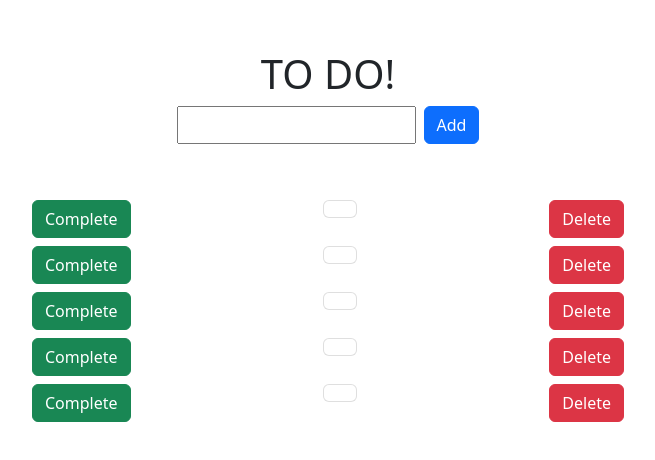
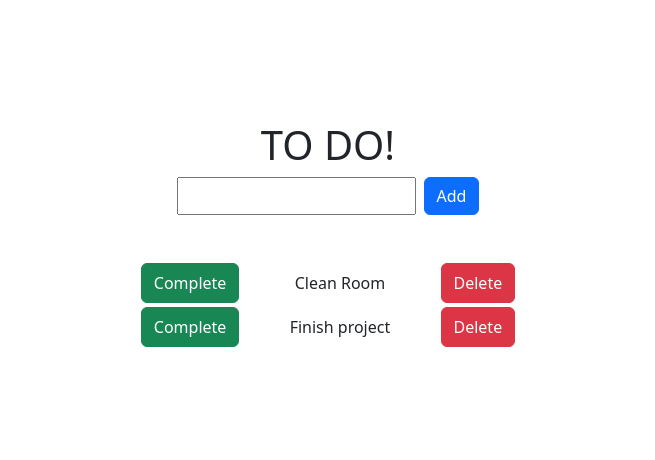
Before and after one commit to alexGalvan0/react-todo, a React (Create React App) app in the folder app/: page / in a window 1280 px wide. Shown: the part 164-624 px from the top of the page, without its empty margins (312-967 px from the left). Built offline with nearby package versions, Linux system fonts and the light colour scheme.

Commit message:
added dayjs

```diff
--- a/app/package.json
+++ b/app/package.json
@@ -4,6 +4,7 @@
   "private": true,
   "dependencies": {
     "bootstrap": "^5.2.2",
+    "dayjs": "^1.11.5",
     "react": "^18.2.0",
     "react-dom": "^18.2.0",
     "react-scripts": "5.0.1"
--- a/app/src/App.js
+++ b/app/src/App.js
@@ -1,3 +1,6 @@
+import { useState } from 'react'
+import dayJs from 'dayjs'
+
 import Input from './components/Input';
 import List from './components/List';
 
@@ -5,8 +8,13 @@ import List from './components/List';
 function App (){
 
 //State
-
-
+const task = {
+    text:'',
+    status:'',
+    created:'',
+    updated:'',
+    id:'',
+}
 
 
     return(
--- a/app/src/components/Item.js
+++ b/app/src/components/Item.js
@@ -4,14 +4,14 @@ function Item({title}) {
 
 
   return (
-    <div className="container-fluid mt-2">
+    <div className="container-fluid mb-1">
       <div className="row">
         <div className="col d-flex justify-content-between">
           <button className="btn btn-success">Complete</button>
-          <ul className="list-group">
-            <li className="list-group-item">{title}</li>
+          <ul className='list-group list-group-flush'>
+            <li className='list-group-item'>{title}</li>
           </ul>
-          <button className="btn btn-danger">Delete</button>
+          <button className="btn btn-danger ml-2">Delete</button>
         </div>
       </div>
     </div>
--- a/app/src/components/List.js
+++ b/app/src/components/List.js
@@ -2,14 +2,12 @@ import Item from "./Item";
 
 function List() {
   return (
- <div className="container-fluid" style={{width:'50vw'}}>
+ <div className="container " style={{width:'33vw'}}>
   <div className="row">
     <div className="col">
-      <Item />
-      <Item />
-      <Item />
-      <Item />
-      <Item />
+      <Item title='Clean Room'/>
+      <Item title='Finish project'/>
+
     </div>
   </div>
  </div>
```
Also changed, not shown: 1 other file (tests, documents, lock files or other folders).
